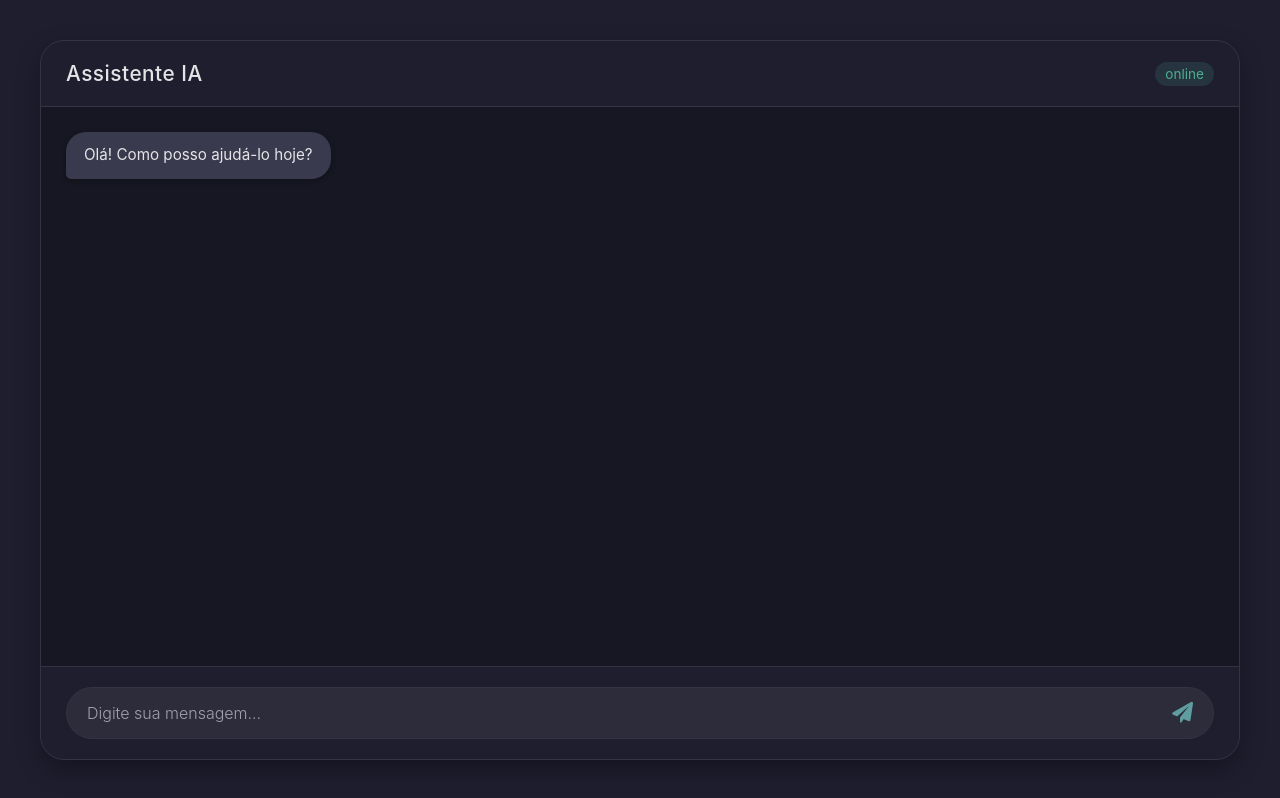
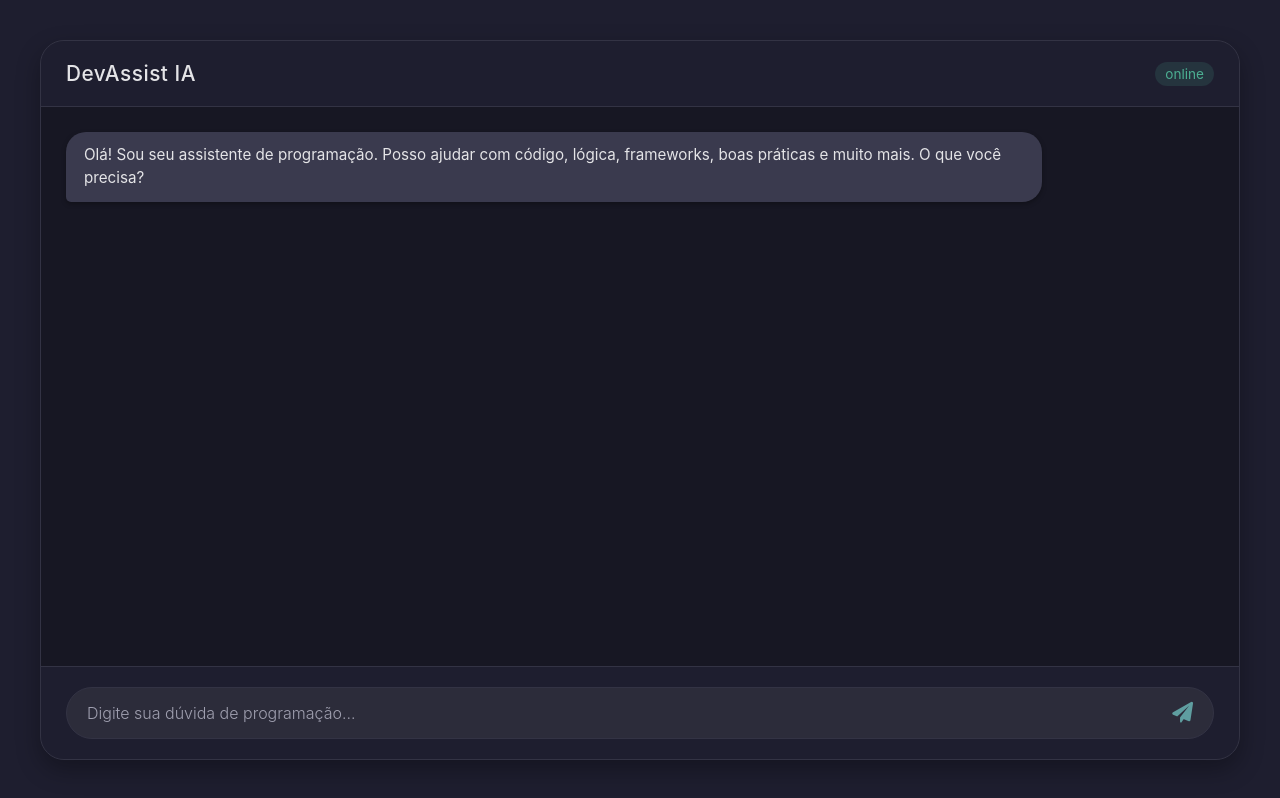
Before and after one commit to Daviawx/Chatbot, a plain HTML site: page index.html in a window 1280 px wide. Drawn offline with Linux system fonts and the light colour scheme.

Commit message:
Update index.html

```diff
--- a/index.html
+++ b/index.html
@@ -3,28 +3,26 @@
 <head>
     <meta charset="UTF-8">
     <meta name="viewport" content="width=device-width, initial-scale=1.0, maximum-scale=1.0, user-scalable=yes">
-    <title>Chatbot Moderno</title>
-    <!-- Font Awesome para ícones -->
+    <title>Assistente de Programação IA</title>
     <link rel="stylesheet" href="https://cdnjs.cloudflare.com/ajax/libs/font-awesome/6.0.0-beta3/css/all.min.css">
     <link rel="stylesheet" href="style.css">
 </head>
 <body>
     <div class="chat-container">
         <header class="chat-header">
-            <h2>Assistente IA</h2>
+            <h2>DevAssist IA</h2>
             <span class="status">online</span>
         </header>
 
         <main class="chat-messages" id="chatMessages">
-            <!-- Mensagem de boas-vindas do bot -->
             <div class="message bot-message">
-                Olá! Como posso ajudá-lo hoje?
+                Olá! Sou seu assistente de programação. Posso ajudar com código, lógica, frameworks, boas práticas e muito mais. O que você precisa?
             </div>
         </main>
 
         <footer class="chat-footer">
             <div class="input-wrapper">
-                <input type="text" id="userInput" placeholder="Digite sua mensagem..." autocomplete="off">
+                <input type="text" id="userInput" placeholder="Digite sua dúvida de programação..." autocomplete="off">
                 <button id="sendButton" aria-label="Enviar mensagem">
                     <i class="fas fa-paper-plane"></i>
                 </button>
```
